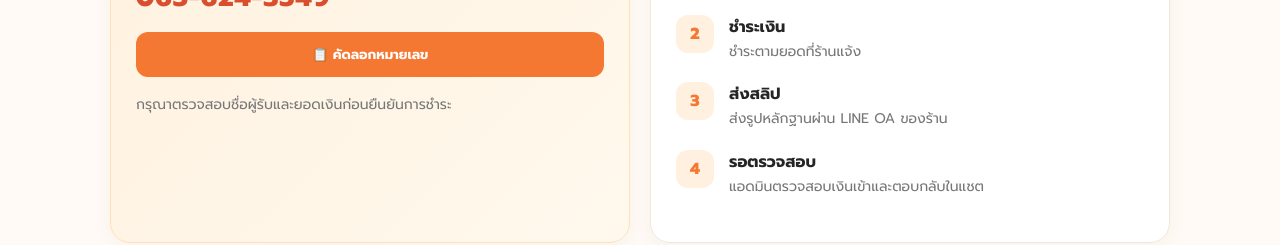
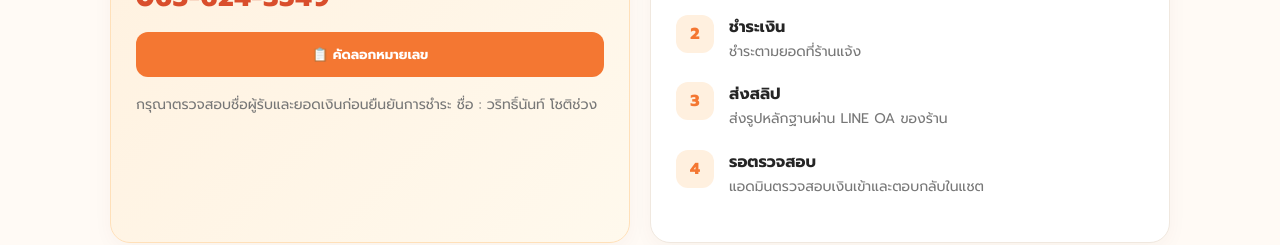
Before and after one commit to icefozxytopup/IcEfOzxy-TopupSHOP, a plain HTML site: page index.html in a window 1280 px wide. Shown: the part 1141-1386 px from the top of the page. Drawn offline with Linux system fonts and the light colour scheme.

Commit message:
Update index.html

```diff
--- a/index.html
+++ b/index.html
@@ -461,7 +461,7 @@ footer strong {
       </button>
 
       <p style="margin-top:15px">
-        กรุณาตรวจสอบชื่อผู้รับและยอดเงินก่อนยืนยันการชำระ
+        กรุณาตรวจสอบชื่อผู้รับและยอดเงินก่อนยืนยันการชำระ ชื่อ : วริทธิ์นันท์ โชติช่วง
       </p>
 
     </div>
```
